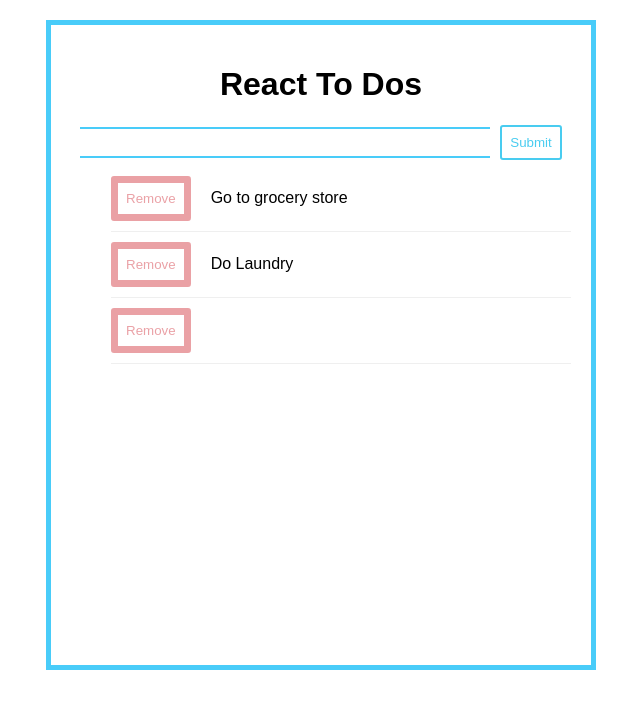
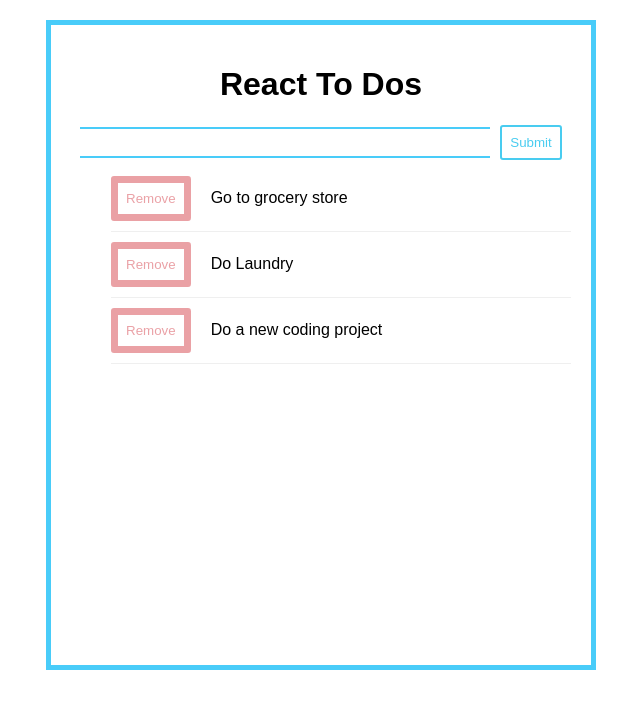
Before and after one commit to tbricca/todos-app-react, a React (Create React App) app: page / in a window 1280 px wide. Shown: the top 708 px of the page, without its empty margins (319-959 px from the left). Built offline with nearby package versions, Linux system fonts and the light colour scheme.

Commit message:
can now add items to todo list

```diff
--- a/src/App.js
+++ b/src/App.js
@@ -12,7 +12,7 @@ class App extends Component {
       todos: [
         {id: 0, text: "Go to grocery store"},
         {id: 1, text: "Do Laundry"},
-        {id: 2, tet: "Do a new coding project"}
+        {id: 2, text: "Do a new coding project"}
       ],
       nextId: 3
     }
@@ -22,7 +22,12 @@ class App extends Component {
   }
 
   addTodo(todoText) {
-    console.log("Todo added", todoText);
+    let todos = this.state.todos.slice();
+    todos.push({id: this.state.nextId, text: todoText});
+    this.setState({
+      todos: todos,
+      nextId: ++this.state.nextId
+    })
   }
 
   removeTodo(id) {
```
